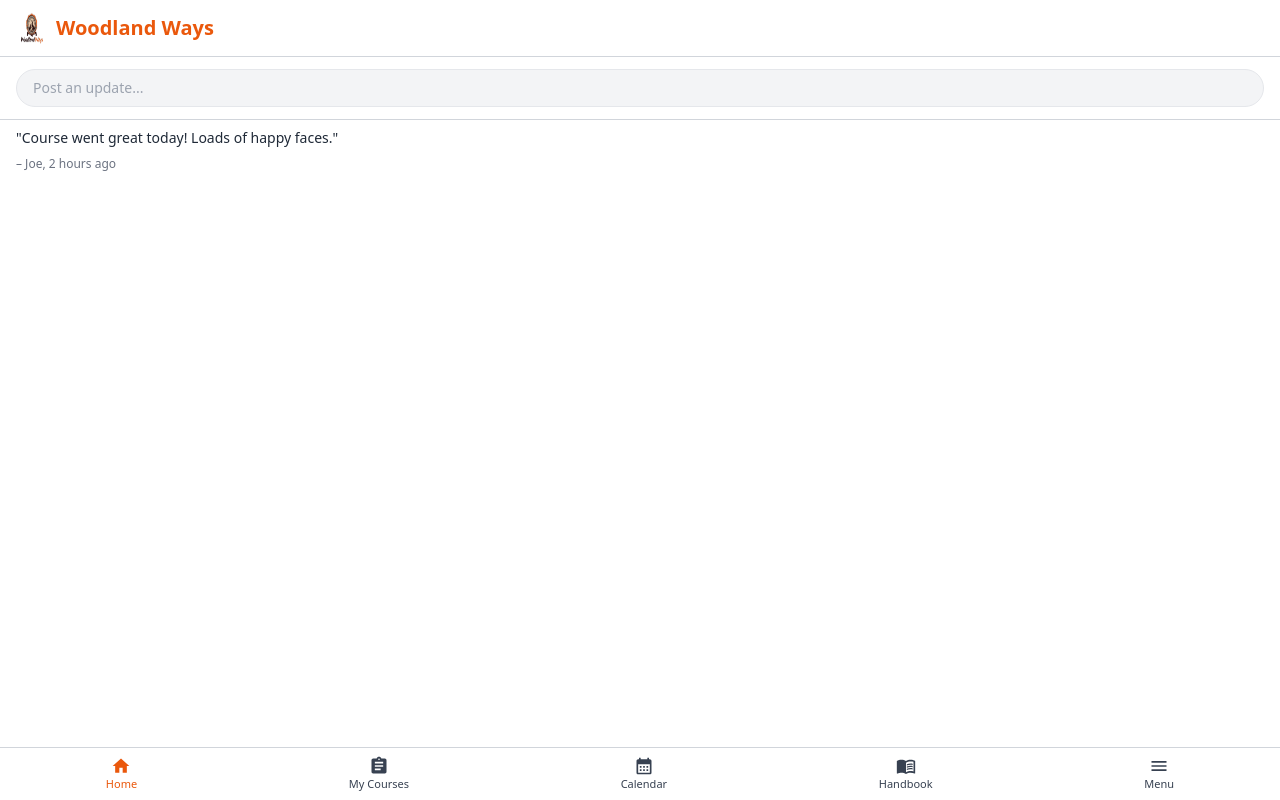
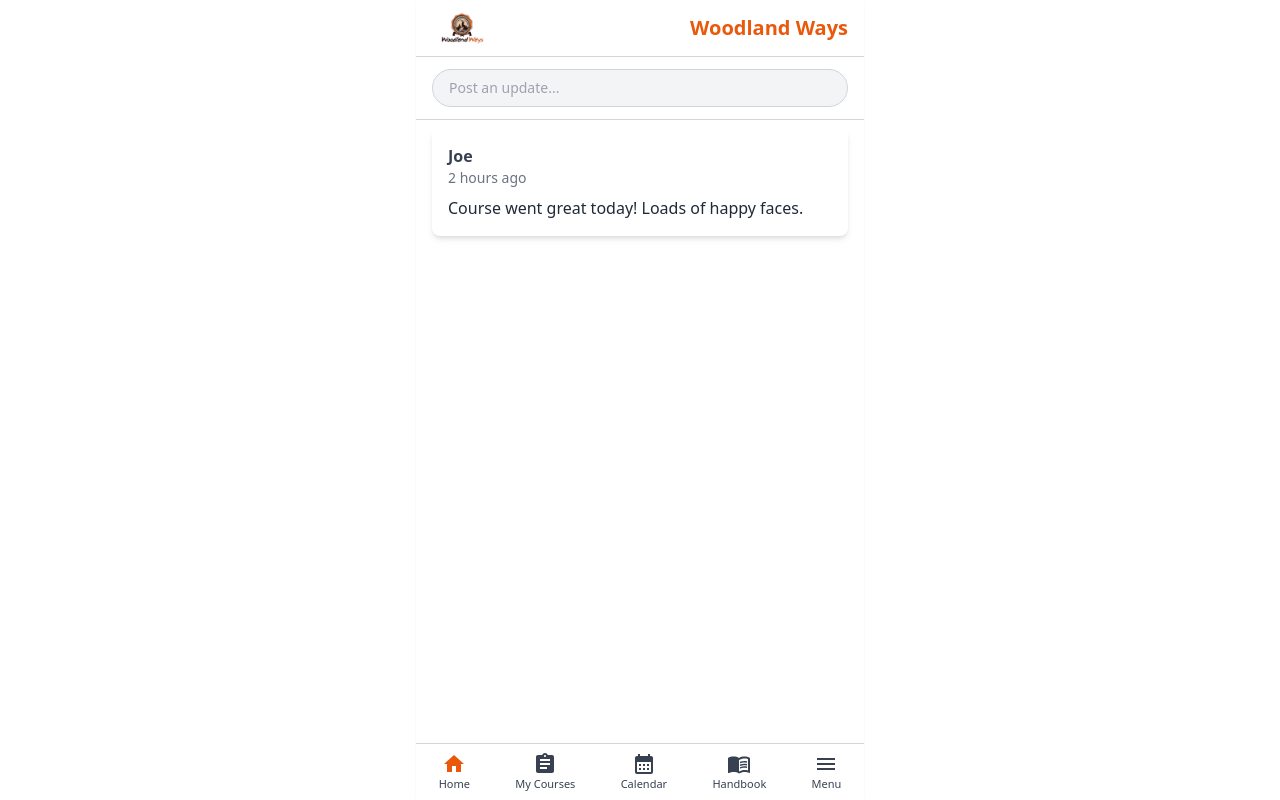
Before and after one commit to BUSHBOI95/Woodland-Ways-Portal-, a React (Vite) app: page / in a window 1280 px wide. Built offline with nearby package versions, Linux system fonts and the light colour scheme.

Commit message:
Update App.jsx

```diff
--- a/src/App.jsx
+++ b/src/App.jsx
@@ -3,53 +3,55 @@ import { Assignment, CalendarMonth, MenuBook, Menu, Home } from '@mui/icons-mate
 
 const App = () => {
   return (
-    <div className="flex flex-col min-h-screen bg-white">
+    <div className="max-w-md mx-auto bg-white min-h-screen shadow-sm flex flex-col justify-between">
+
       {/* Header */}
-      <header className="flex items-center px-4 py-3 border-b border-gray-300">
-        <img
-          src="/icon.png"
-          alt="Logo"
-          className="w-8 h-8 mr-2"
-        />
+      <header className="flex items-center justify-between px-4 py-3 border-b border-gray-300">
+        <img src="/icon.png" alt="Logo" className="h-8" />
         <h1 className="text-xl font-bold text-orange-600">Woodland Ways</h1>
       </header>
 
-      {/* Post bar */}
+      {/* Post Input Bar */}
       <div className="px-4 py-3 border-b border-gray-300">
         <input
           type="text"
           placeholder="Post an update..."
-          className="w-full px-4 py-2 border rounded-full bg-gray-100 text-sm"
+          className="w-full px-4 py-2 rounded-full border border-gray-300 bg-gray-100 text-sm focus:outline-none"
         />
       </div>
 
       {/* Feed */}
-      <div className="flex-1 px-4 py-2 overflow-y-auto">
-        <div className="text-gray-800 text-sm mb-2">"Course went great today! Loads of happy faces."</div>
-        <div className="text-gray-500 text-xs">– Joe, 2 hours ago</div>
+      <div className="flex-1 overflow-y-auto px-4 py-2 space-y-3">
+        <div className="bg-white p-4 rounded-lg shadow-md">
+          <div className="text-gray-700 font-semibold">Joe</div>
+          <div className="text-sm text-gray-500 mb-2">2 hours ago</div>
+          <div className="text-gray-800">Course went great today! Loads of happy faces.</div>
+        </div>
+
+        {/* Add more posts here if needed */}
       </div>
 
       {/* Bottom Navigation */}
       <footer className="border-t border-gray-300">
         <nav className="flex justify-around items-center text-xs text-gray-700 py-2">
-          <div className="flex flex-col items-center text-orange-600">
-            <Home fontSize="small" />
+          <div className="flex flex-col items-center">
+            <Home fontSize="medium" className="text-orange-600" />
             <span className="text-[11px]">Home</span>
           </div>
           <div className="flex flex-col items-center">
-            <Assignment fontSize="small" />
+            <Assignment fontSize="medium" />
             <span className="text-[11px]">My Courses</span>
           </div>
           <div className="flex flex-col items-center">
-            <CalendarMonth fontSize="small" />
+            <CalendarMonth fontSize="medium" />
             <span className="text-[11px]">Calendar</span>
           </div>
           <div className="flex flex-col items-center">
-            <MenuBook fontSize="small" />
+            <MenuBook fontSize="medium" />
             <span className="text-[11px]">Handbook</span>
           </div>
           <div className="flex flex-col items-center">
-            <Menu fontSize="small" />
+            <Menu fontSize="medium" />
             <span className="text-[11px]">Menu</span>
           </div>
         </nav>
```
